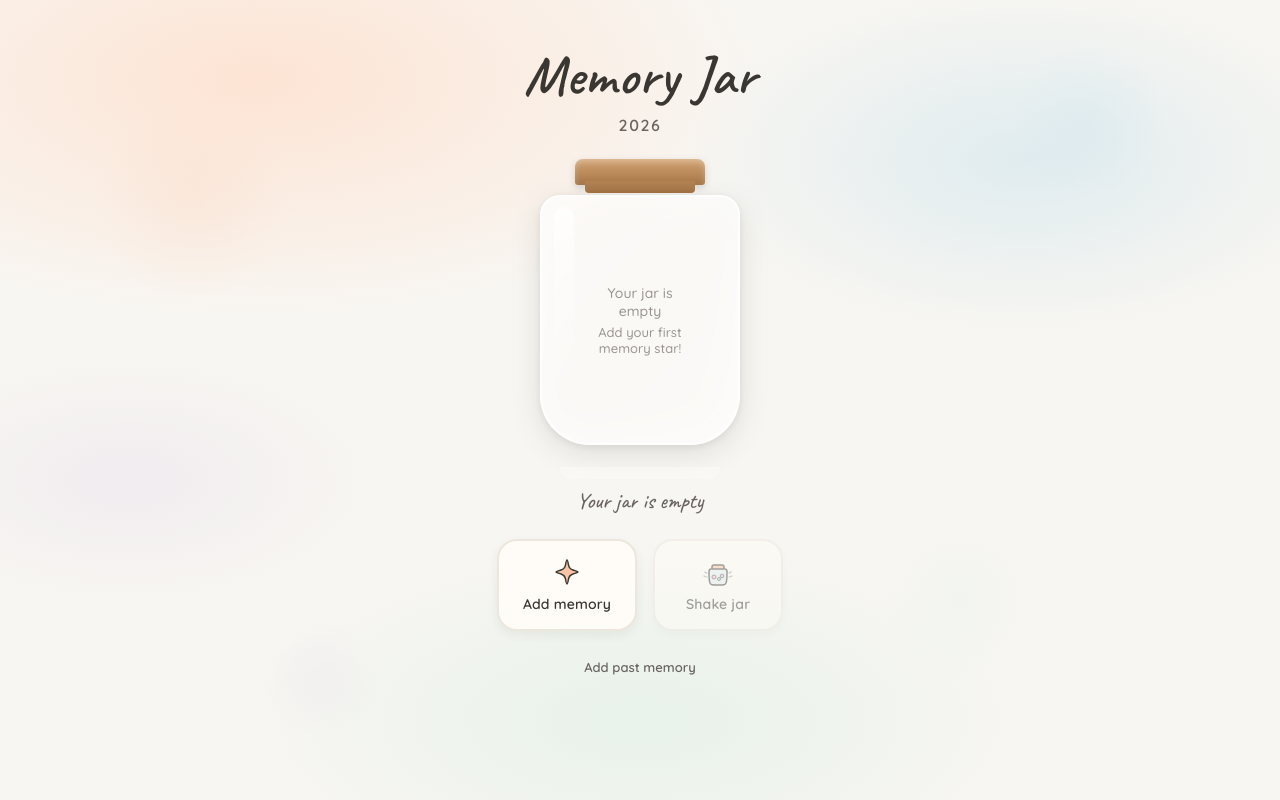
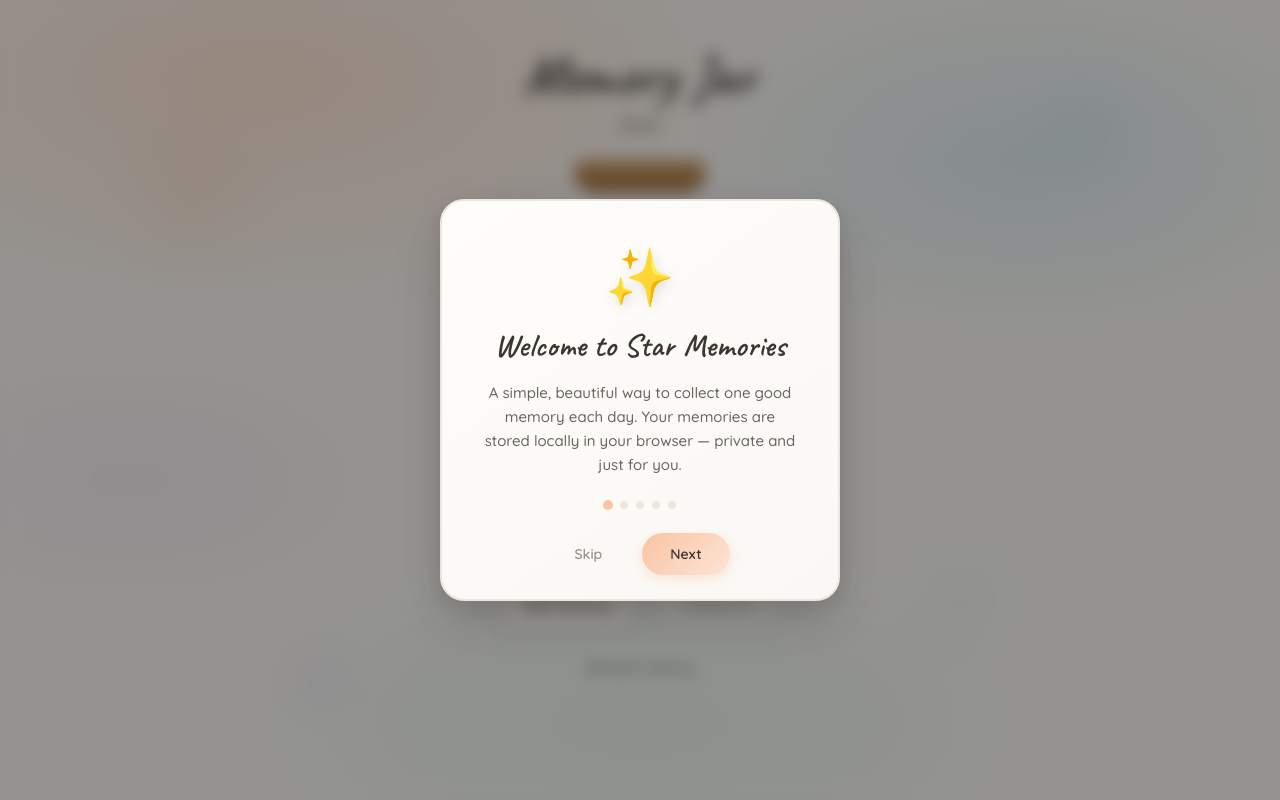
Before and after one commit to stepiphany/star-memories, a React (Vite) app: page / in a window 1280 px wide. Built offline with nearby package versions, Linux system fonts and the light colour scheme.

Commit message:
Add onboarding popup for first-time users

```diff
--- a/src/App.tsx
+++ b/src/App.tsx
@@ -7,7 +7,10 @@ import { FoldingAnimation } from './components/FoldingAnimation';
 import { StarJar } from './components/StarJar';
 import { YearRecap } from './components/YearRecap';
 import { SharedStar } from './components/SharedStar';
+import { OnboardingPopup } from './components/OnboardingPopup';
 import './App.css';
+
+const ONBOARDING_KEY = 'star-memories-onboarded';
 
 function App() {
   const [jar, setJar] = useState<Jar | null>(null);
@@ -15,11 +18,18 @@ function App() {
   const [showFolding, setShowFolding] = useState(false);
   const [sharedStar, setSharedStar] = useState<MemoryStar | null>(null);
   const [isAddingPastStar, setIsAddingPastStar] = useState(false);
+  const [showOnboarding, setShowOnboarding] = useState(false);
 
   // Initialize jar and check for shared star URL
   useEffect(() => {
     const currentJar = getOrCreateJar();
     setJar(currentJar);
+
+    // Check if user has seen onboarding
+    const hasOnboarded = localStorage.getItem(ONBOARDING_KEY);
+    if (!hasOnboarded) {
+      setShowOnboarding(true);
+    }
 
     // Check if there's a shared star in the URL
     const params = new URLSearchParams(window.location.search);
@@ -39,6 +49,11 @@ function App() {
       setView('jar');
     }
   }, []);
+
+  const handleOnboardingComplete = () => {
+    localStorage.setItem(ONBOARDING_KEY, 'true');
+    setShowOnboarding(false);
+  };
 
   const handleAddStar = () => {
     setIsAddingPastStar(false);
@@ -132,6 +147,13 @@ function App() {
 
   return (
     <div className="app">
+      {/* Onboarding Popup for first-time users */}
+      <AnimatePresence>
+        {showOnboarding && (
+          <OnboardingPopup onComplete={handleOnboardingComplete} />
+        )}
+      </AnimatePresence>
+
       {/* Folding Animation Overlay */}
       <AnimatePresence>
         {showFolding && (
--- /dev/null
+++ b/src/components/OnboardingPopup.css
@@ -0,0 +1,150 @@
+.onboarding-overlay {
+  position: fixed;
+  top: 0;
+  left: 0;
+  right: 0;
+  bottom: 0;
+  display: flex;
+  align-items: center;
+  justify-content: center;
+  background: rgba(0, 0, 0, 0.4);
+  backdrop-filter: blur(8px);
+  z-index: 1000;
+  padding: var(--space-lg);
+}
+
+.onboarding-popup {
+  background: linear-gradient(145deg, #fffdf9 0%, #faf8f4 100%);
+  border: 2px solid var(--color-paper-dark);
+  border-radius: 24px;
+  padding: var(--space-xl) var(--space-xl) var(--space-lg);
+  max-width: 400px;
+  width: 100%;
+  text-align: center;
+  box-shadow:
+    0 20px 60px rgba(0, 0, 0, 0.15),
+    0 8px 24px rgba(0, 0, 0, 0.1),
+    inset 0 1px 0 rgba(255, 255, 255, 0.8);
+}
+
+.onboarding-content {
+  min-height: 200px;
+  display: flex;
+  flex-direction: column;
+  align-items: center;
+  justify-content: center;
+}
+
+.onboarding-icon {
+  font-size: 56px;
+  margin-bottom: var(--space-md);
+  filter: drop-shadow(2px 4px 6px rgba(0, 0, 0, 0.1));
+}
+
+.onboarding-title {
+  font-family: var(--font-display);
+  font-size: 32px;
+  font-weight: 600;
+  color: var(--text-primary);
+  margin: 0 0 var(--space-md) 0;
+  line-height: 1.2;
+}
+
+.onboarding-description {
+  font-family: var(--font-body);
+  font-size: 15px;
+  font-weight: 500;
+  color: var(--text-secondary);
+  line-height: 1.6;
+  margin: 0;
+  max-width: 320px;
+}
+
+.onboarding-progress {
+  display: flex;
+  justify-content: center;
+  gap: 8px;
+  margin: var(--space-lg) 0;
+}
+
+.progress-dot {
+  width: 8px;
+  height: 8px;
+  border-radius: 50%;
+  background: var(--color-paper-dark);
+  transition: all 0.3s var(--ease-out-soft);
+}
+
+.progress-dot.active {
+  background: var(--color-peach);
+  transform: scale(1.25);
+}
+
+.progress-dot.completed {
+  background: var(--color-mint);
+}
+
+.onboarding-actions {
+  display: flex;
+  justify-content: center;
+  gap: var(--space-md);
+}
+
+.btn-skip {
+  padding: 12px 24px;
+  border: none;
+  background: transparent;
+  border-radius: 100px;
+  font-family: var(--font-body);
+  font-size: 14px;
+  font-weight: 600;
+  color: var(--text-tertiary);
+  cursor: pointer;
+  transition: all 0.2s var(--ease-out-soft);
+}
+
+.btn-skip:hover {
+  color: var(--text-secondary);
+}
+
+.btn-next {
+  padding: 12px 28px;
+  border: none;
+  background: linear-gradient(135deg, var(--color-peach) 0%, var(--color-peach-soft) 100%);
+  border-radius: 100px;
+  font-family: var(--font-body);
+  font-size: 14px;
+  font-weight: 600;
+  color: var(--color-ink);
+  cursor: pointer;
+  transition: all 0.2s var(--ease-out-soft);
+  box-shadow: 0 4px 12px rgba(248, 196, 164, 0.4);
+}
+
+.btn-next:hover {
+  transform: translateY(-2px);
+  box-shadow: 0 6px 16px rgba(248, 196, 164, 0.5);
+}
+
+@media (max-width: 480px) {
+  .onboarding-popup {
+    padding: var(--space-lg);
+    border-radius: 20px;
+  }
+
+  .onboarding-icon {
+    font-size: 48px;
+  }
+
+  .onboarding-title {
+    font-size: 26px;
+  }
+
+  .onboarding-description {
+    font-size: 14px;
+  }
+
+  .onboarding-content {
+    min-height: 180px;
+  }
+}
--- /dev/null
+++ b/src/components/OnboardingPopup.tsx
@@ -0,0 +1,105 @@
+import { useState } from 'react';
+import { motion, AnimatePresence } from 'framer-motion';
+import './OnboardingPopup.css';
+
+interface OnboardingPopupProps {
+  onComplete: () => void;
+}
+
+const steps = [
+  {
+    icon: '✨',
+    title: 'Welcome to Star Memories',
+    description: 'A simple, beautiful way to collect one good memory each day. Your memories are stored locally in your browser — private and just for you.',
+  },
+  {
+    icon: '⭐',
+    title: 'Add a Memory',
+    description: 'Click "Add memory" to write down something good that happened today. It could be big or small — a kind word, a tasty meal, or a moment of peace.',
+  },
+  {
+    icon: '🫙',
+    title: 'Shake the Jar',
+    description: 'Feeling down? Shake the jar to revisit a random happy memory. Click on any star in the jar to read, edit, or share it.',
+  },
+  {
+    icon: '📅',
+    title: 'Never Miss a Day',
+    description: 'Forgot yesterday? Use "Add past memory" to fill in recent days. At year\'s end, browse your Year Recap to relive all the good moments.',
+  },
+  {
+    icon: '💾',
+    title: 'Your Data, Your Device',
+    description: 'Everything is saved in your browser\'s local storage. No account needed, no cloud, no tracking. Bookmark this page to come back anytime!',
+  },
+];
+
+export function OnboardingPopup({ onComplete }: OnboardingPopupProps) {
+  const [currentStep, setCurrentStep] = useState(0);
+
+  const handleNext = () => {
+    if (currentStep < steps.length - 1) {
+      setCurrentStep(currentStep + 1);
+    } else {
+      onComplete();
+    }
+  };
+
+  const handleSkip = () => {
+    onComplete();
+  };
+
+  const step = steps[currentStep];
+  const isLastStep = currentStep === steps.length - 1;
+
+  return (
+    <motion.div
+      className="onboarding-overlay"
+      initial={{ opacity: 0 }}
+      animate={{ opacity: 1 }}
+      exit={{ opacity: 0 }}
+    >
+      <motion.div
+        className="onboarding-popup"
+        initial={{ scale: 0.9, opacity: 0, y: 20 }}
+        animate={{ scale: 1, opacity: 1, y: 0 }}
+        transition={{ type: 'spring', damping: 25, stiffness: 300 }}
+      >
+        <AnimatePresence mode="wait">
+          <motion.div
+            key={currentStep}
+            className="onboarding-content"
+            initial={{ opacity: 0, x: 20 }}
+            animate={{ opacity: 1, x: 0 }}
+            exit={{ opacity: 0, x: -20 }}
+            transition={{ duration: 0.2 }}
+          >
+            <div className="onboarding-icon">{step.icon}</div>
+            <h2 className="onboarding-title">{step.title}</h2>
+            <p className="onboarding-description">{step.description}</p>
+          </motion.div>
+        </AnimatePresence>
+
+        <div className="onboarding-progress">
+          {steps.map((_, index) => (
+            <div
+              key={index}
+              className={`progress-dot ${index === currentStep ? 'active' : ''} ${index < currentStep ? 'completed' : ''}`}
+            />
+          ))}
+        </div>
+
+        <div className="onboarding-actions">
+          {!isLastStep && (
+            <button className="btn-skip" onClick={handleSkip}>
+              Skip
+            </button>
+          )}
+          <button className="btn-next" onClick={handleNext}>
+            {isLastStep ? "Let's go! ✦" : 'Next'}
+          </button>
+        </div>
+      </motion.div>
+    </motion.div>
+  );
+}
```
